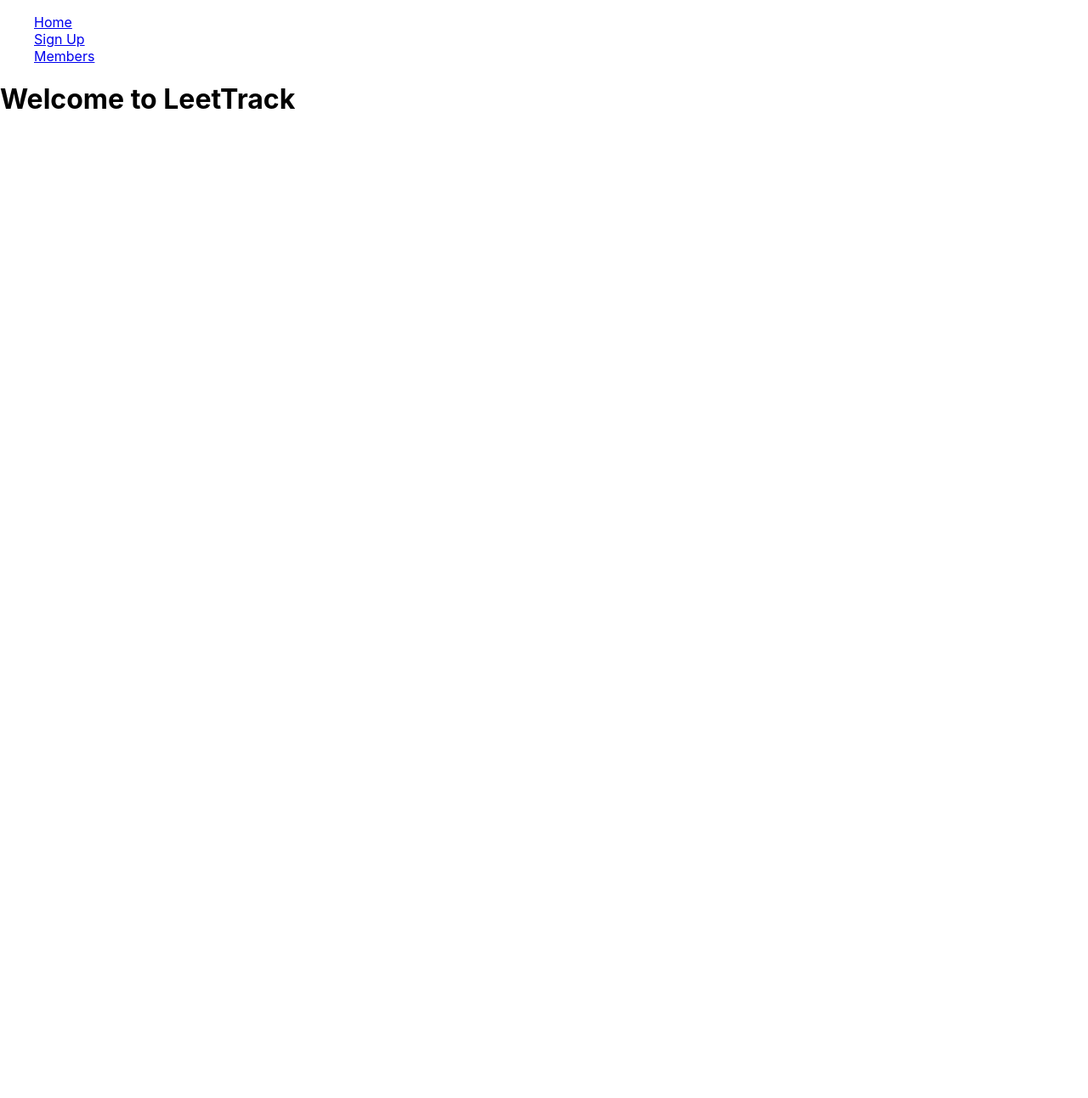
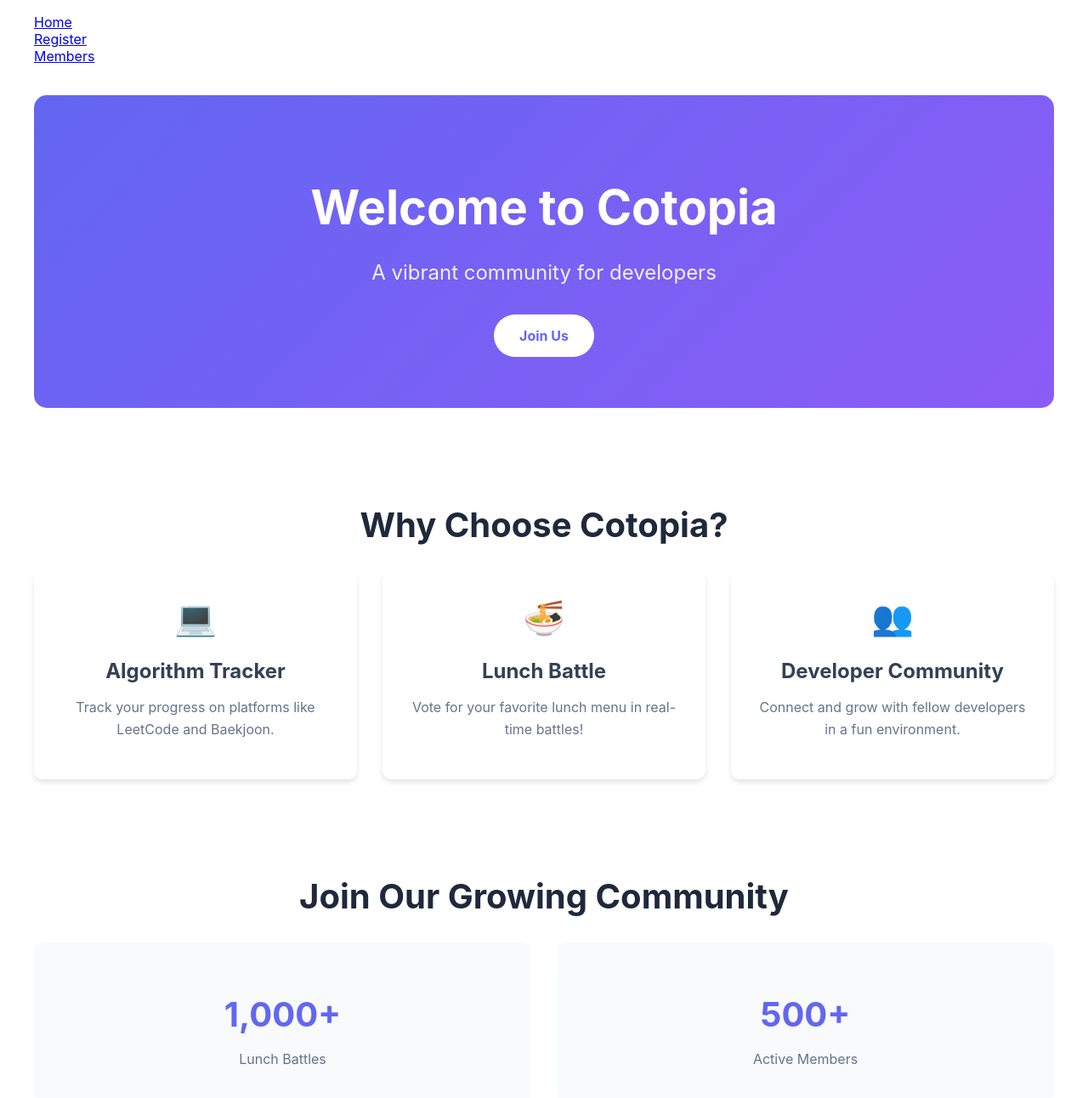
Before and after one commit to ampersandor/cotopia-frontend, a React (Create React App) app: page / in a window 1280 px wide. Shown: the top 1292 px of the page at 85% size. Before the commit the page ends 800 px from the top, so only its background shows below. Built offline with nearby package versions, Linux system fonts and the light colour scheme.

Commit message:
feature: Added Home page

```diff
--- a/src/App.js
+++ b/src/App.js
@@ -2,6 +2,7 @@ import React from 'react';
 import { BrowserRouter as Router, Route, Routes, Link } from 'react-router-dom';
 import SignupForm from './Signup';
 import MemberList from './Members';
+import Home from './Home'; // Import the Home component
 
 function App() {
     return (
@@ -9,14 +10,14 @@ function App() {
             <nav>
                 <ul>
                     <li><Link to="/">Home</Link></li>
-                    <li><Link to="/signup">Sign Up</Link></li>
+                    <li><Link to="/register">Register</Link></li>
                     <li><Link to="/members">Members</Link></li>
                 </ul>
             </nav>
 
             <Routes>
-                <Route path="/" element={<h1>Welcome to LeetTrack</h1>} />
-                <Route path="/signup" element={<SignupForm />} />
+                <Route path="/" element={<Home />} />
+                <Route path="/register" element={<SignupForm />} />
                 <Route path="/members" element={<MemberList />} />
             </Routes>
         </Router>
--- /dev/null
+++ b/src/Home.css
@@ -0,0 +1,118 @@
+.home-container {
+    max-width: 1200px;
+    margin: 0 auto;
+    padding: 20px;
+}
+
+.hero-section {
+    text-align: center;
+    padding: 60px 20px;
+    background: linear-gradient(135deg, #6366f1 0%, #8b5cf6 100%);
+    color: white;
+    border-radius: 15px;
+    margin-bottom: 40px;
+}
+
+.hero-section h1 {
+    font-size: 3.5rem;
+    margin-bottom: 20px;
+}
+
+.subtitle {
+    color: white;
+    font-size: 1.5rem;
+    margin-bottom: 30px;
+    opacity: 0.9;
+}
+
+.cta-button {
+    display: inline-block;
+    padding: 15px 30px;
+    background-color: white;
+    color: #6366f1;
+    text-decoration: none;
+    border-radius: 25px;
+    font-weight: bold;
+    transition: transform 0.2s;
+}
+
+.cta-button:hover {
+    transform: translateY(-2px);
+}
+
+.features-section, .stats-section {
+    padding: 40px 0;
+}
+
+.features-grid, .stats-grid {
+    display: grid;
+    grid-template-columns: repeat(auto-fit, minmax(250px, 1fr));
+    gap: 30px;
+    margin-top: 30px;
+}
+
+.feature-card {
+    padding: 30px;
+    background: white;
+    border-radius: 10px;
+    box-shadow: 0 4px 6px rgba(0, 0, 0, 0.1);
+    text-align: center;
+    transition: transform 0.2s;
+}
+
+.feature-card:hover {
+    transform: translateY(-5px);
+}
+
+.feature-icon {
+    font-size: 2.5rem;
+    margin-bottom: 15px;
+    display: block;
+}
+
+.stat-card {
+    text-align: center;
+    padding: 20px;
+    background: #f8fafc;
+    border-radius: 10px;
+}
+
+.stat-card h3 {
+    font-size: 2.5rem;
+    color: #6366f1;
+    margin-bottom: 10px;
+}
+
+h2 {
+    text-align: center;
+    font-size: 2.5rem;
+    margin-bottom: 20px;
+    color: #1e293b;
+}
+
+h3 {
+    font-size: 1.5rem;
+    margin-bottom: 15px;
+    color: #334155;
+}
+
+p {
+    color: #64748b;
+    line-height: 1.6;
+}
+
+/* Responsive Design */
+@media (max-width: 768px) {
+    .hero-section h1 {
+        font-size: 2.5rem;
+    }
+
+    .subtitle {
+        color: white;
+        font-size: 1.2rem;
+    }
+
+    .features-grid, .stats-grid {
+        grid-template-columns: 1fr;
+    }
+}
--- /dev/null
+++ b/src/Home.js
@@ -0,0 +1,52 @@
+import React from 'react';
+import { Link } from 'react-router-dom';
+import './Home.css';
+
+const Home = () => {
+    return (
+        <div className="home-container">
+            <header className="hero-section">
+                <h1>Welcome to Cotopia</h1>
+                <p className="subtitle">A vibrant community for developers</p>
+                <Link to="/register" className="cta-button">Join Us</Link>
+            </header>
+
+            <section className="features-section">
+                <h2>Why Choose Cotopia?</h2>
+                <div className="features-grid">
+                    <div className="feature-card">
+                        <span className="feature-icon">💻</span>
+                        <h3>Algorithm Tracker</h3>
+                        <p>Track your progress on platforms like LeetCode and Baekjoon.</p>
+                    </div>
+                    <div className="feature-card">
+                        <span className="feature-icon">🍜</span>
+                        <h3>Lunch Battle</h3>
+                        <p>Vote for your favorite lunch menu in real-time battles!</p>
+                    </div>
+                    <div className="feature-card">
+                        <span className="feature-icon">👥</span>
+                        <h3>Developer Community</h3>
+                        <p>Connect and grow with fellow developers in a fun environment.</p>
+                    </div>
+                </div>
+            </section>
+
+            <section className="stats-section">
+                <h2>Join Our Growing Community</h2>
+                <div className="stats-grid">
+                    <div className="stat-card">
+                        <h3>1,000+</h3>
+                        <p>Lunch Battles</p>
+                    </div>
+                    <div className="stat-card">
+                        <h3>500+</h3>
+                        <p>Active Members</p>
+                    </div>
+                </div>
+            </section>
+        </div>
+    );
+};
+
+export default Home;
```
